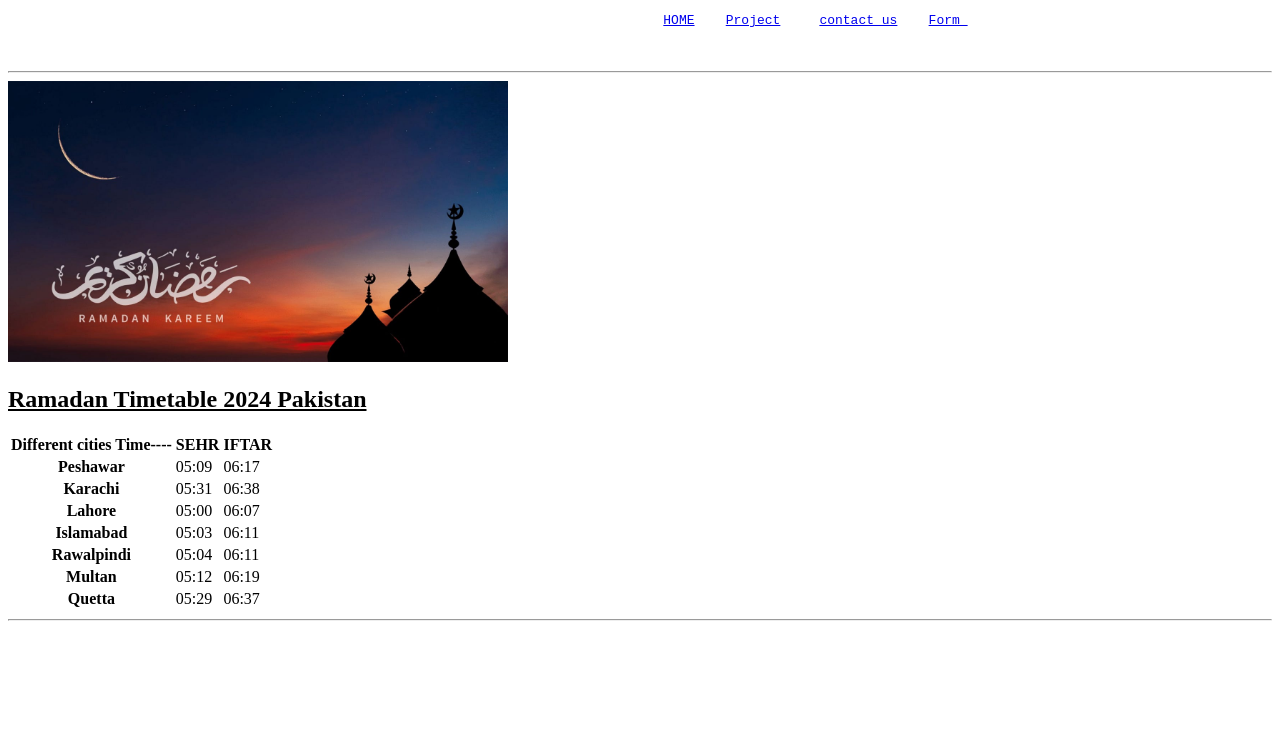
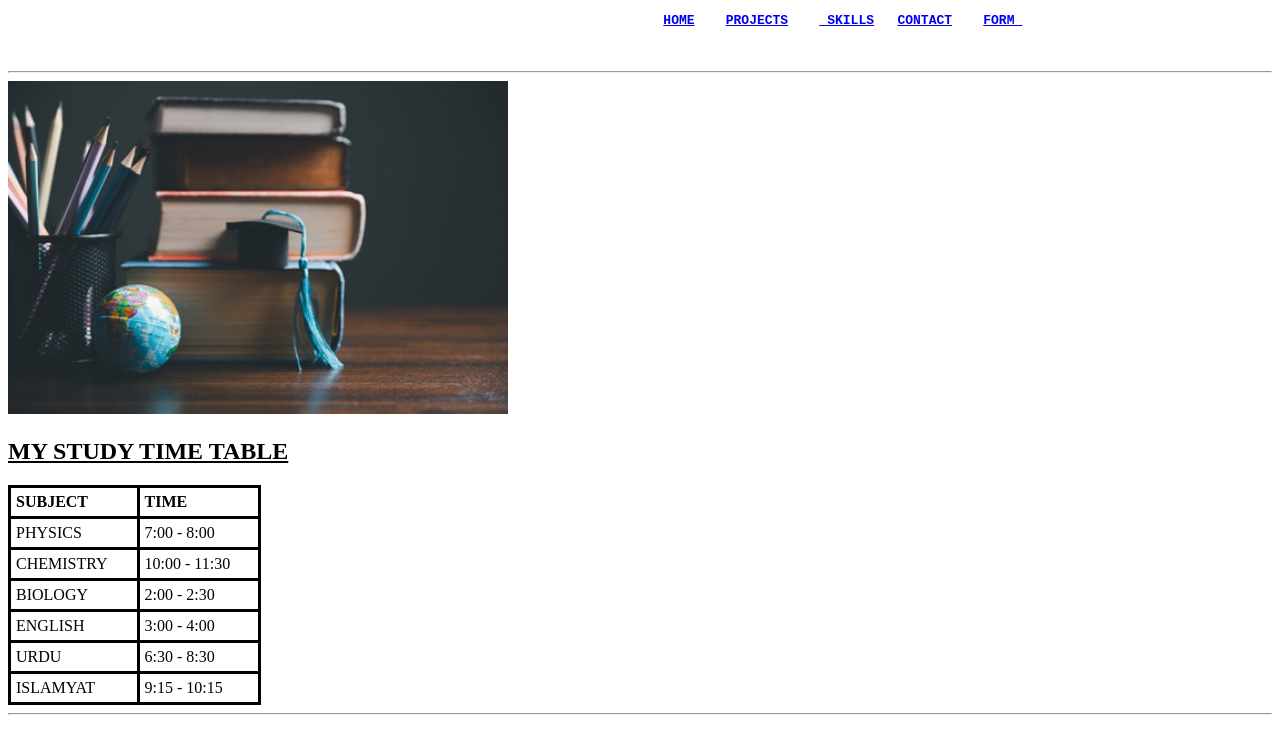
Before and after one commit to Shahabkhan41/My_portfolio, a plain HTML site: page table.html in a window 1280 px wide. Drawn offline with Linux system fonts and the light colour scheme.

Commit message:
tora sa update karliya

```diff
--- a/table.html
+++ b/table.html
@@ -9,74 +9,75 @@
 
 <body>
 
-    <pre>                                                                                    <a href="./index.html">HOME</a>    <a href="./project.html">Project</a>     <a href="./contact.html">contact us</a>    <a href="./Form.html">Form </a>
+    <pre>                                                                                   <b> <a href="./index.html">HOME</a>    <a href="./project.html">PROJECTS</a>    <a href="./skills.html"> SKILLS</a>   <a href="./contact.html">CONTACT</a>    <a href="./Form.html">FORM </b></a>
 
     </pre>
 
 <hr>
-    <img src="images/ramdan pic.jpg" width="500px" alt="ramadan pic">
+    <img src="images/studypic.jpg" width="500px" alt="ramadan pic">
 
-    <h2><u><b>Ramadan Timetable 2024 Pakistan</b></u></h2>
+  </head>
+  <body>
+      <title>Study Time Table</title>
+    <style>
+      table {
+        border-collapse: collapse;
+        width: 20%;
+        border: 3px solid black; /* Add this line to set the border around the table */
+      }
+
+      th, td {
+        border: 3px solid black; /* Add this line to set the border for each cell */
+        padding: 5px;
+        text-align: left;
+
+
+      }
+    </style>
+  </head>
+  <body>
+
+    <h2><u><b>MY STUDY TIME TABLE</b></u></h2>
     <table>
       <thead>
         <tr>
-          <b><th>Different cities Time----</th>
-            <th>SEHR</th>
-           <th>IFTAR</th>
-
+          <th>SUBJECT</th>
+          <th>TIME</th>
         </tr>
-
       </thead>
 
       <tbody>
         <tr>
-        <b><th>Peshawar</th></b>
-        <td>05:09 </td>
-        <td>06:17 </td>
+          <td>PHYSICS</td>
+          <td>7:00 - 8:00</td>
         </tr>
 
         <tr>
-      <b><th>Karachi</th></b>
-      <td>05:31 </td>
-
-      <td>06:38</td>
+          <td>CHEMISTRY</td>
+          <td>10:00 - 11:30</td>
         </tr>
         <tr>
-      <b><th>Lahore</th></b>
-      <td>05:00</td>
-
-      <td>06:07</td>
+          <td>BIOLOGY</td>
+          <td>2:00 - 2:30</td>
         </tr>
         <tr>
-      <b><th>Islamabad</th></b>
-      <td>05:03</td>
-
-      <td>06:11</td>
+          <td>ENGLISH</td>
+          <td>3:00 - 4:00</td>
         </tr>
         <tr>
-      <b><th>Rawalpindi</th></b>
-      <td>05:04</td>
-
-      <td>06:11</td>
+          <td>URDU</td>
+          <td>6:30 - 8:30</td>
         </tr>
         <tr>
-      <b><th>Multan</th></b>
-      <td>	05:12</td>
+          <td>ISLAMYAT</td>
+          <td>9:15 - 10:15</td>
+        </tr>
+        <tr>
 
-      <td>06:19</td>
-    </tr>
       </tbody>
-   <tfoot>
-    <tr>
-      <b><th>Quetta</th></b>
-      <td>05:29</td>
-
-      <td>06:37</td>
-    </tr>
-
-   </tfoot>
-
     </table>
     <hr>
   </body>
   </html>
+  </body>
+  </html>
```
Also changed, not shown: Form.html (+1 -1 lines), contact.html (+6 -4 lines), index.html (+1 -1 lines), project.html (+1 -2 lines), skills.html (+1 -1 lines), images/ramdan pic.jpg (deleted), images/studypic.jpg (added). Lines whose indentation alone changed are shown as unchanged.
